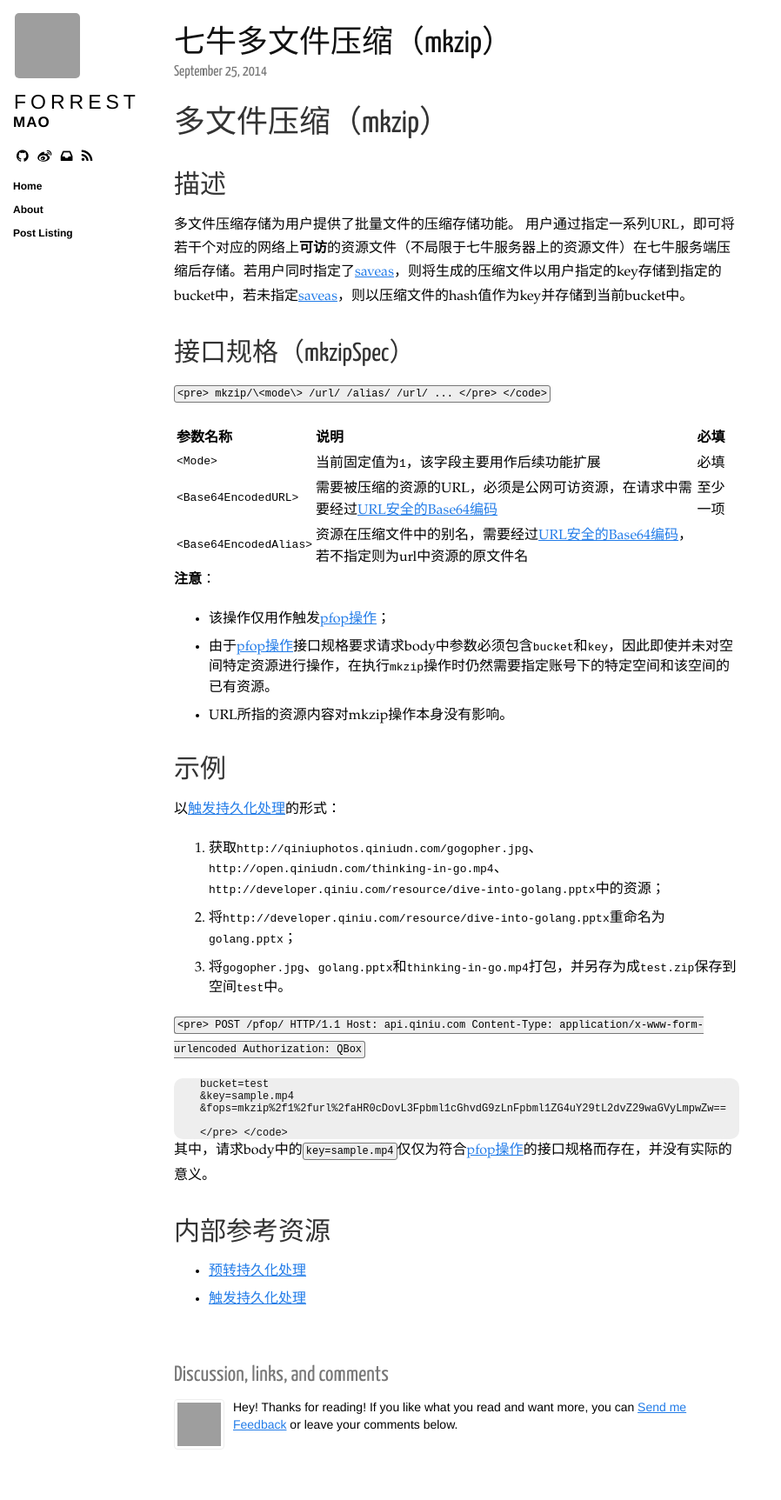
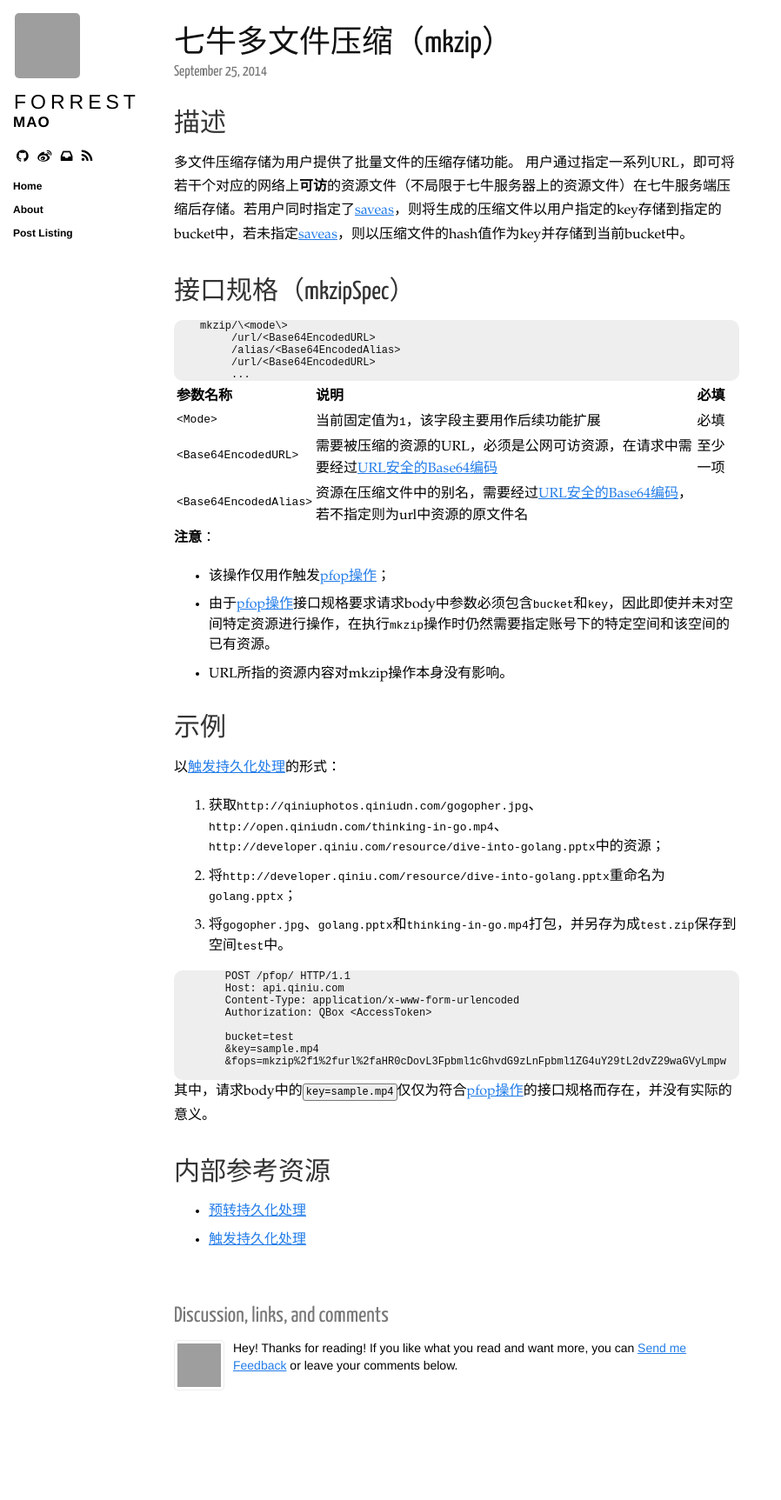
Before and after one commit to forrest-mao/forrest-mao.github.io, a Jekyll site: the page built from _posts/2014-09-25-qiniu-mkzip.md, in a window 1280 px wide. Shown: the whole page at 87% size, without its empty margins (0-898 px from the left). Built offline with Jekyll 4.4.1, drawn with Linux system fonts in a browser that asks for light colours; nearby versions of some CDN libraries; Markdown is read by kramdown in place of the engine named in the settings; comment, search, counter and statistics services are not loaded; after the commit the page ends 1657 px from its top, so only the background shows below that; grey boxes are pictures that could not be loaded.

Commit message:
fix mkzip

````diff
--- a/_posts/2014-09-25-qiniu-mkzip.md
+++ b/_posts/2014-09-25-qiniu-mkzip.md
@@ -2,9 +2,6 @@
 layout: post
 title: 七牛多文件压缩（mkzip）
 ---
-
-<a id="mkzip"></a>
-# 多文件压缩（mkzip）
 
 <a id="description"></a>
 ## 描述
@@ -14,15 +11,13 @@ title: 七牛多文件压缩（mkzip）
 <a id="specification"></a>
 ## 接口规格（mkzipSpec）
 
-<code>
-    <pre>
+```
 mkzip/\<mode\>
      /url/<Base64EncodedURL>
      /alias/<Base64EncodedAlias>
      /url/<Base64EncodedURL>
      ...
-     </pre>
-</code>
+```
 
 参数名称      | 说明                              | 必填
 :------------ | :-------------------------------- | :-------
@@ -47,9 +42,7 @@ mkzip/\<mode\>
 2. 将`http://developer.qiniu.com/resource/dive-into-golang.pptx`重命名为`golang.pptx`；
 3. 将`gogopher.jpg`、`golang.pptx`和`thinking-in-go.mp4`打包，并另存为成`test.zip`保存到空间`test`中。
 
-
-<code>
-    <pre>
+```
     POST /pfop/ HTTP/1.1
     Host: api.qiniu.com
     Content-Type: application/x-www-form-urlencoded
@@ -59,8 +52,7 @@ mkzip/\<mode\>
     &key=sample.mp4
     &fops=mkzip%2f1%2furl%2faHR0cDovL3Fpbml1cGhvdG9zLnFpbml1ZG4uY29tL2dvZ29waGVyLmpwZw==%2furl%2faHR0cDovL2RldmVsb3Blci5xaW5pdS5jb20vcmVzb3VyY2UvZGl2ZS1pbnRvLWdvbGFuZy5wcHR4%2falias%2fZ29sYW5nLnBwdHg=%2faHR0cDovL29wZW4ucWluaXVkbi5jb20vdGhpbmtpbmctaW4tZ28ubXA0%2csaveas%2fdGVzdDp0ZXN0LnppcA==
 
-    </pre>
-</code>
+```
 
 其中，请求body中的`key=sample.mp4`仅仅为符合[pfop操作][pfopHref]的接口规格而存在，并没有实际的意义。
 
````
